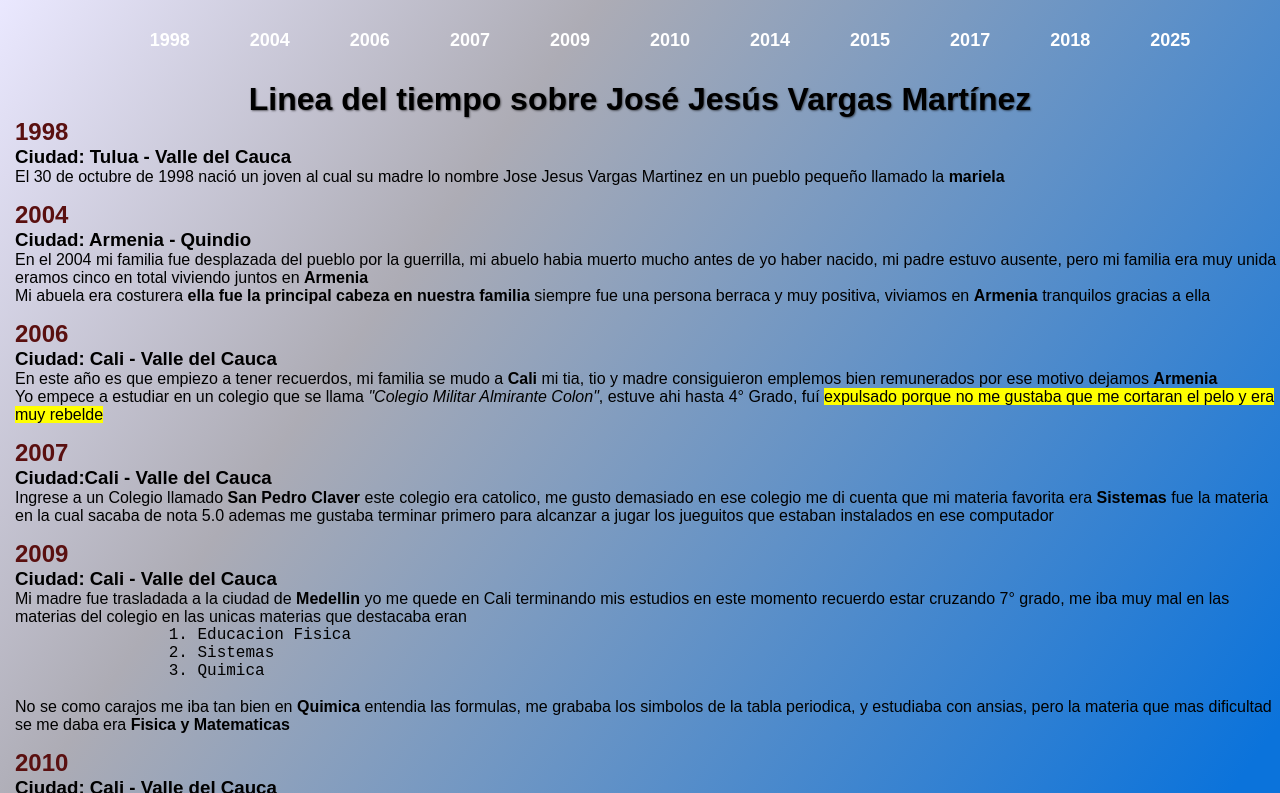
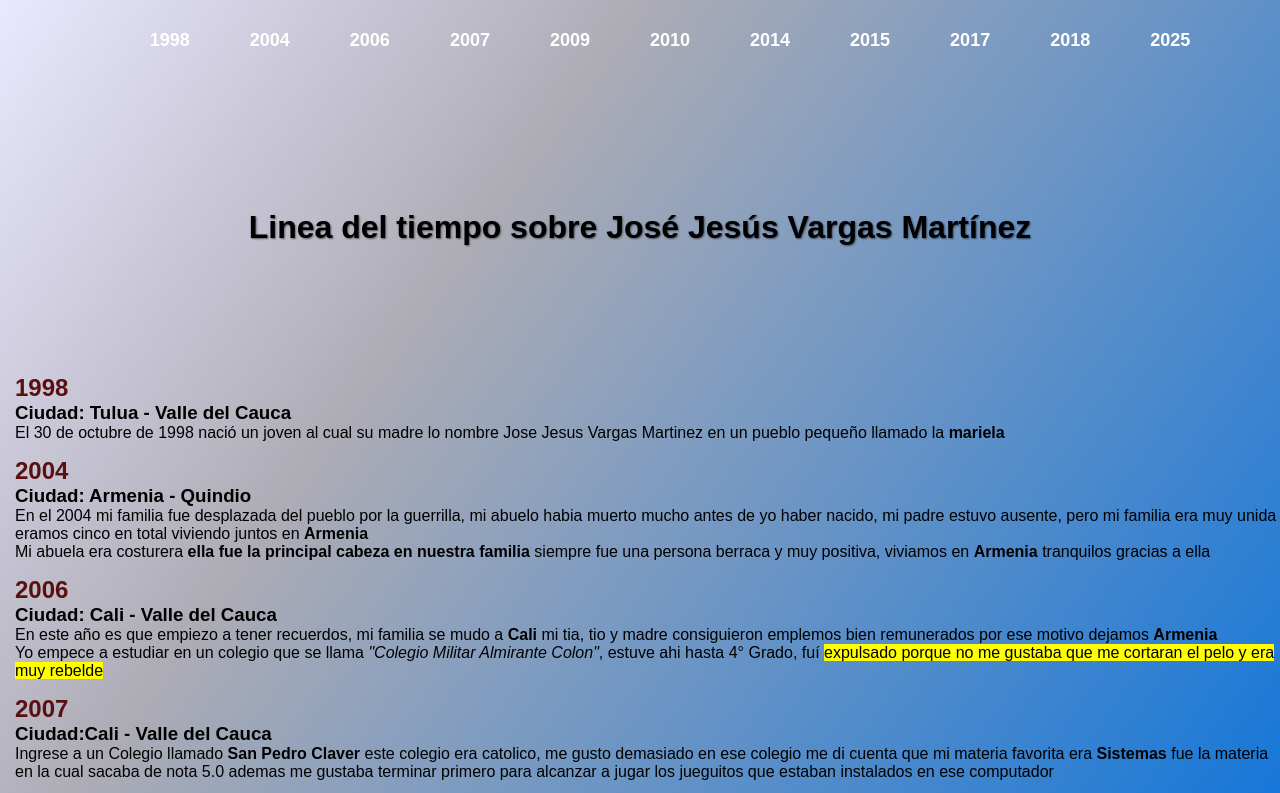
Before and after one commit to josejesus823/fullstack-roadmap, a plain HTML site: page Day8/index.html in a window 1280 px wide. Shown: the top 793 px of the page. Drawn offline with Linux system fonts and the light colour scheme.

Commit message:
feat: add padding to h1 in CSS and update README structure

```diff
--- a/Day8/style.css
+++ b/Day8/style.css
@@ -10,6 +10,7 @@ body {
 }
 
 h1 {
+    padding: 10%;
     font-weight: bolder;
     text-shadow: 1px 1px 2px rgba(0, 0, 0, 0.5);
     text-align: center;
```
Also changed, not shown: Day8/readme.md.
